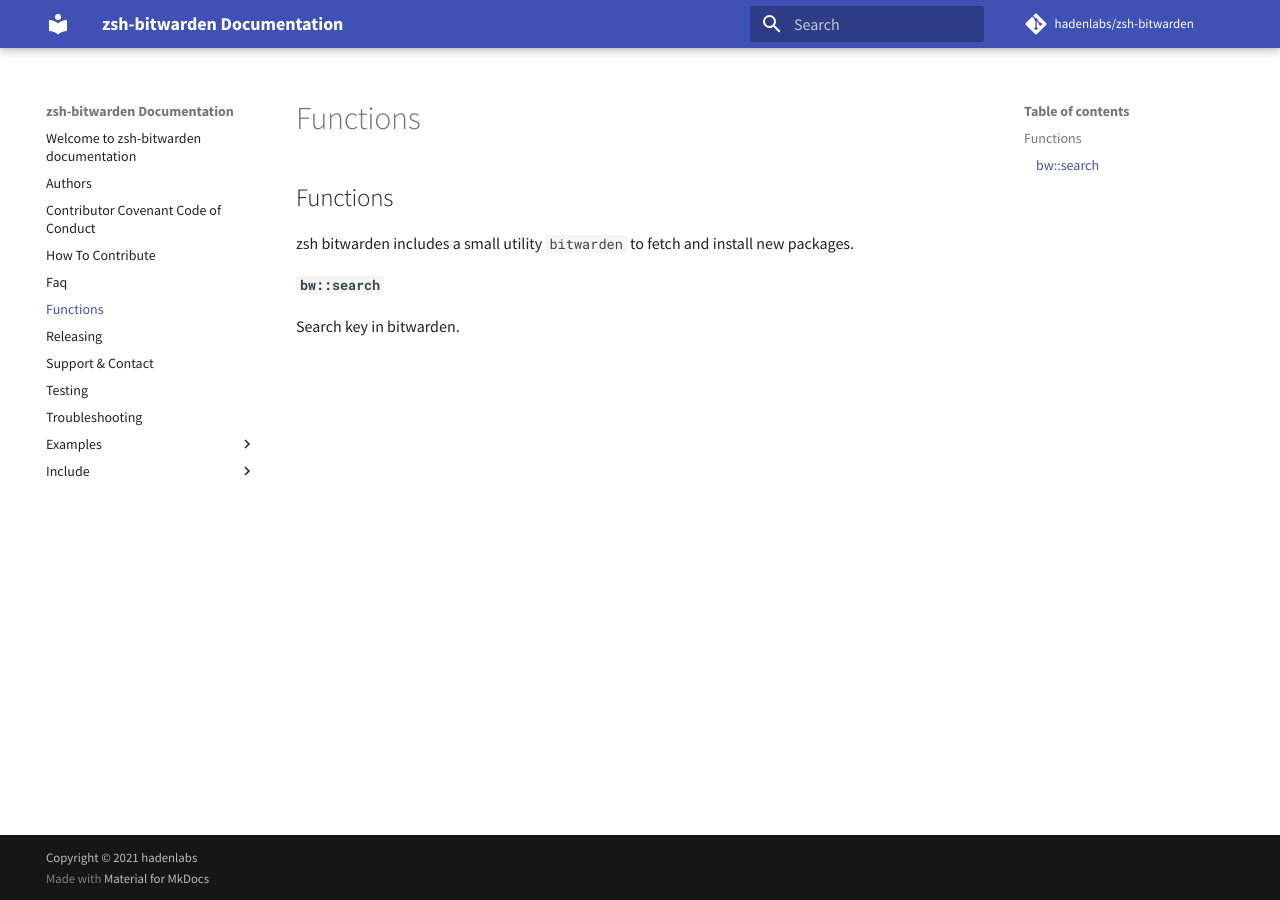
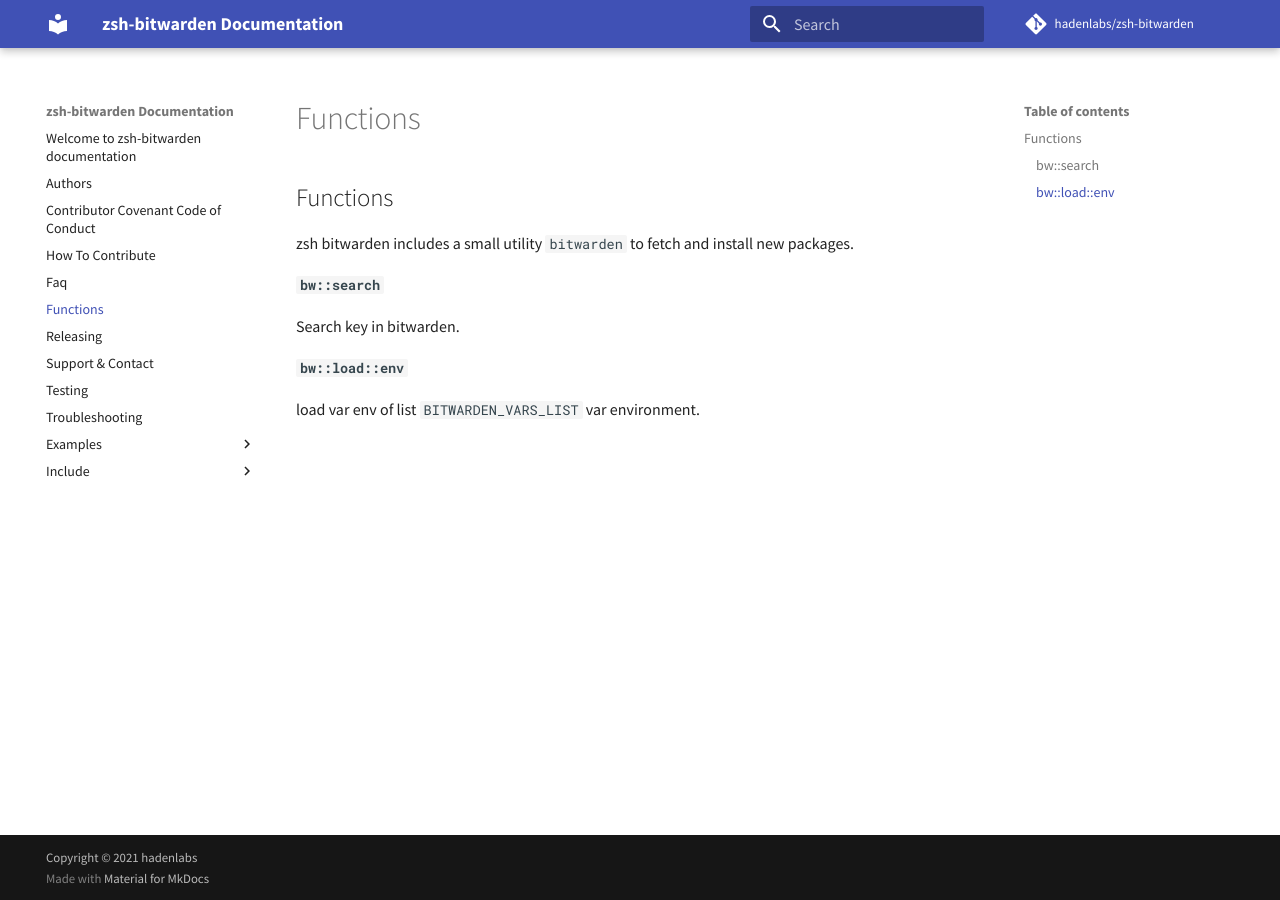
Before and after one commit to hadenlabs/zsh-bitwarden, an MkDocs documentation site: the page built from docs/functions.md, in a window 1280 px wide. Built offline with MkDocs 1.6.1 and Material for MkDocs 9.7.7, drawn with Linux system fonts in a browser that asks for light colours; comment, search, counter and statistics services are not loaded.

```diff
--- a/docs/functions.md
+++ b/docs/functions.md
@@ -5,3 +5,7 @@ zsh bitwarden includes a small utility `bitwarden` to fetch and install new pack
 #### `bw::search`
 
 Search key in bitwarden.
+
+#### `bw::load::env`
+
+load var env of list `BITWARDEN_VARS_LIST` var environment.
```
Also changed, not shown: README.md (+4 -0 lines).
